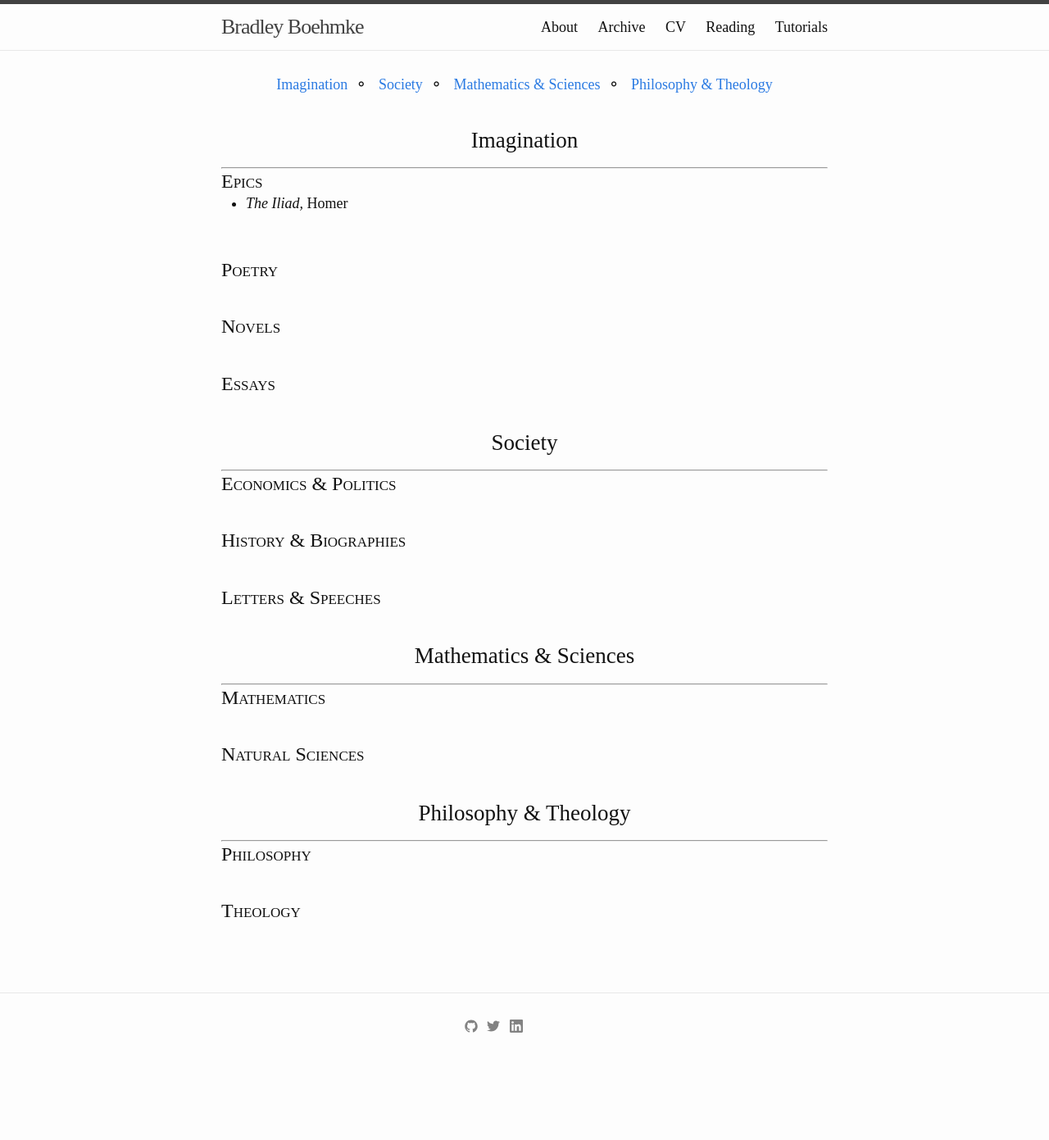
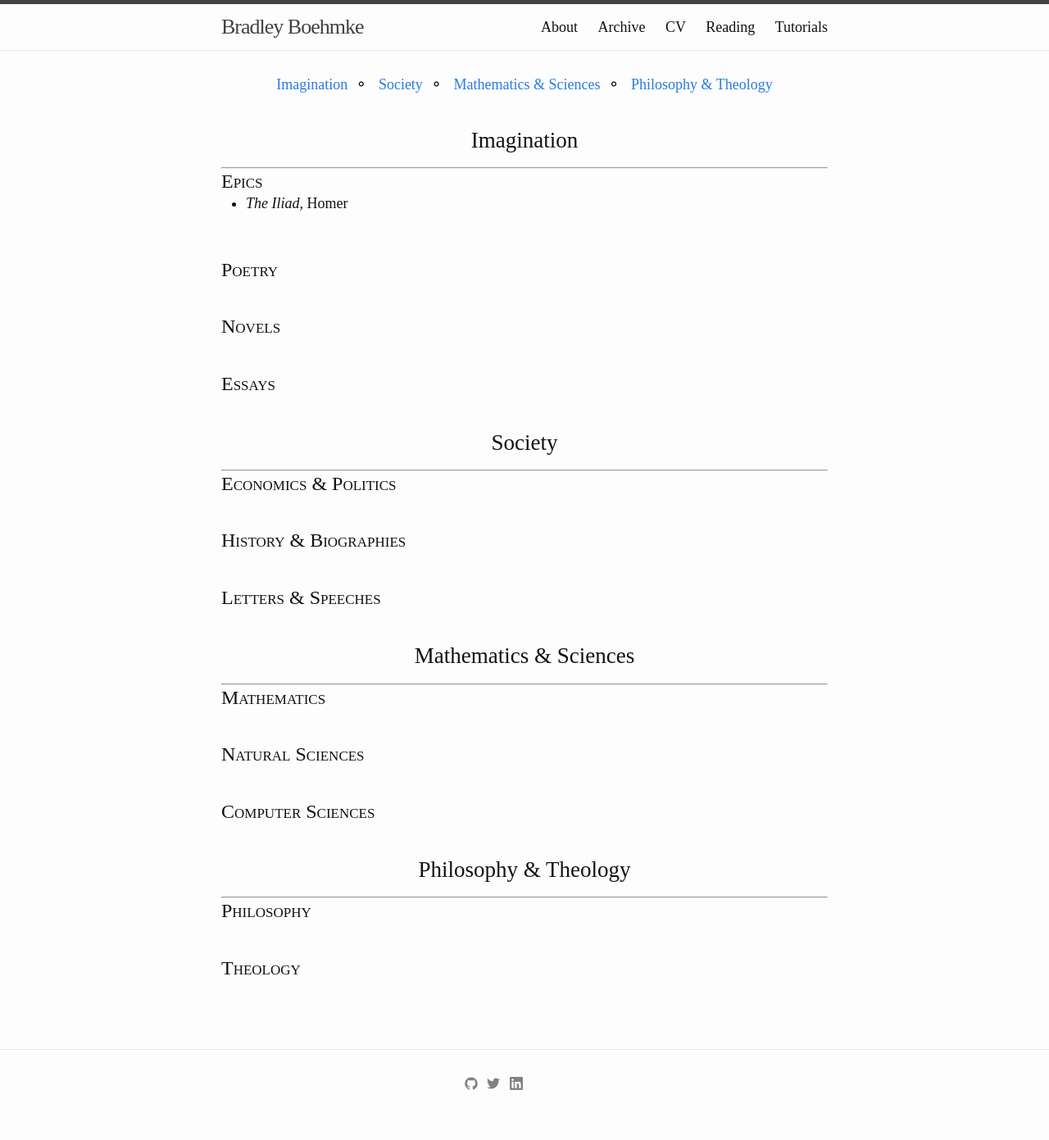
Before and after one commit to bradleyboehmke/bradleyboehmke, a Jekyll site: the page built from reading/index.md, in a window 1280 px wide. Shown: the whole page at 82% size. Built offline with Jekyll 4.4.1, drawn with Linux system fonts in a browser that asks for light colours; before the commit the page ends 1321 px from its top, so only the background shows below that.

Commit message:
Update index.md

```diff
--- a/reading/index.md
+++ b/reading/index.md
@@ -68,6 +68,10 @@
 <br>
 
 
+<font size="5" style="font-variant: small-caps">Computer Sciences</font>
+
+<br>
+
 
 # <center>Philosophy & Theology<a name="philosophy"></a></center>
 ***
```
